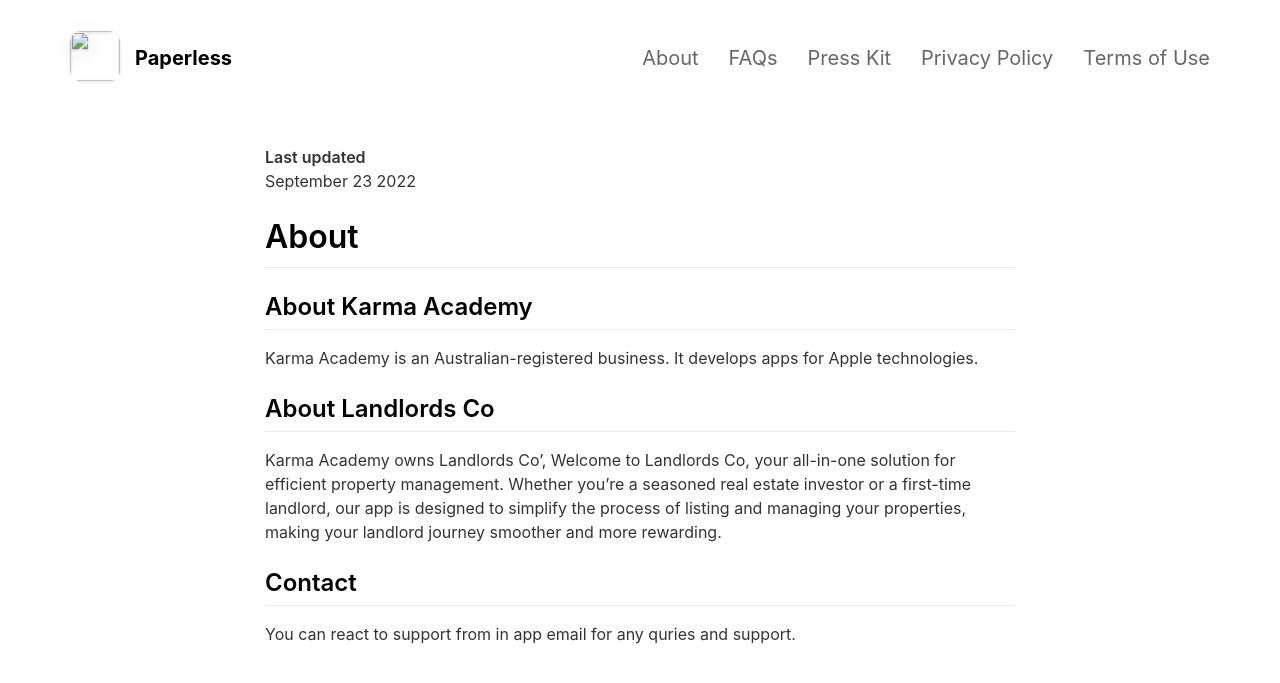
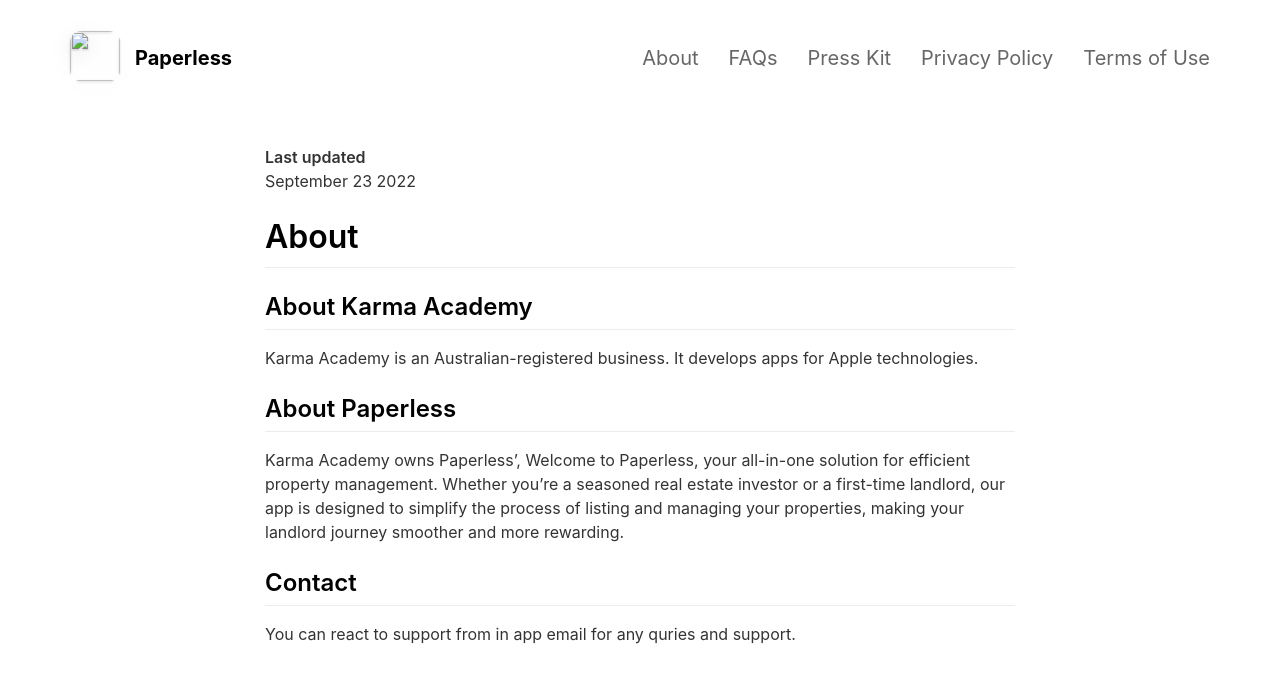
Before and after one commit to karm435/karmaacademy.github.io, a Jekyll site: the page built from _pages/about.md, in a window 1280 px wide. Shown: the top 683 px of the page. Built offline with Jekyll 4.4.1, drawn with Linux system fonts in a browser that asks for light colours; nearby versions of some CDN libraries.

Commit message:
Updated name

```diff
--- a/_pages/about.md
+++ b/_pages/about.md
@@ -12,8 +12,8 @@ September 23 2022
 ## About Karma Academy
 Karma Academy is an Australian-registered business. It develops apps for Apple technologies.
 
-## About Landlords Co
-Karma Academy owns Landlords Co’, Welcome to Landlords Co, your all-in-one solution for efficient property management. Whether you're a seasoned real estate investor or a first-time landlord, our app is designed to simplify the process of listing and managing your properties, making your landlord journey smoother and more rewarding.
+## About Paperless
+Karma Academy owns Paperless’, Welcome to Paperless, your all-in-one solution for efficient property management. Whether you're a seasoned real estate investor or a first-time landlord, our app is designed to simplify the process of listing and managing your properties, making your landlord journey smoother and more rewarding.
 
 ## Contact
 You can react to support from in app email for any quries and support.
```
Also changed, not shown: _pages/changelog.md (+2 -2 lines), _pages/faqs.md (+1 -1 lines), _pages/presskit.md (+4 -4 lines), _pages/termsofuse.md (+1 -1 lines), _pages/faqs/assets/appicon.png, _pages/privacypolicy/assets/appicon.png, _pages/termsofuse/assets/appicon.png, 6 other files.
